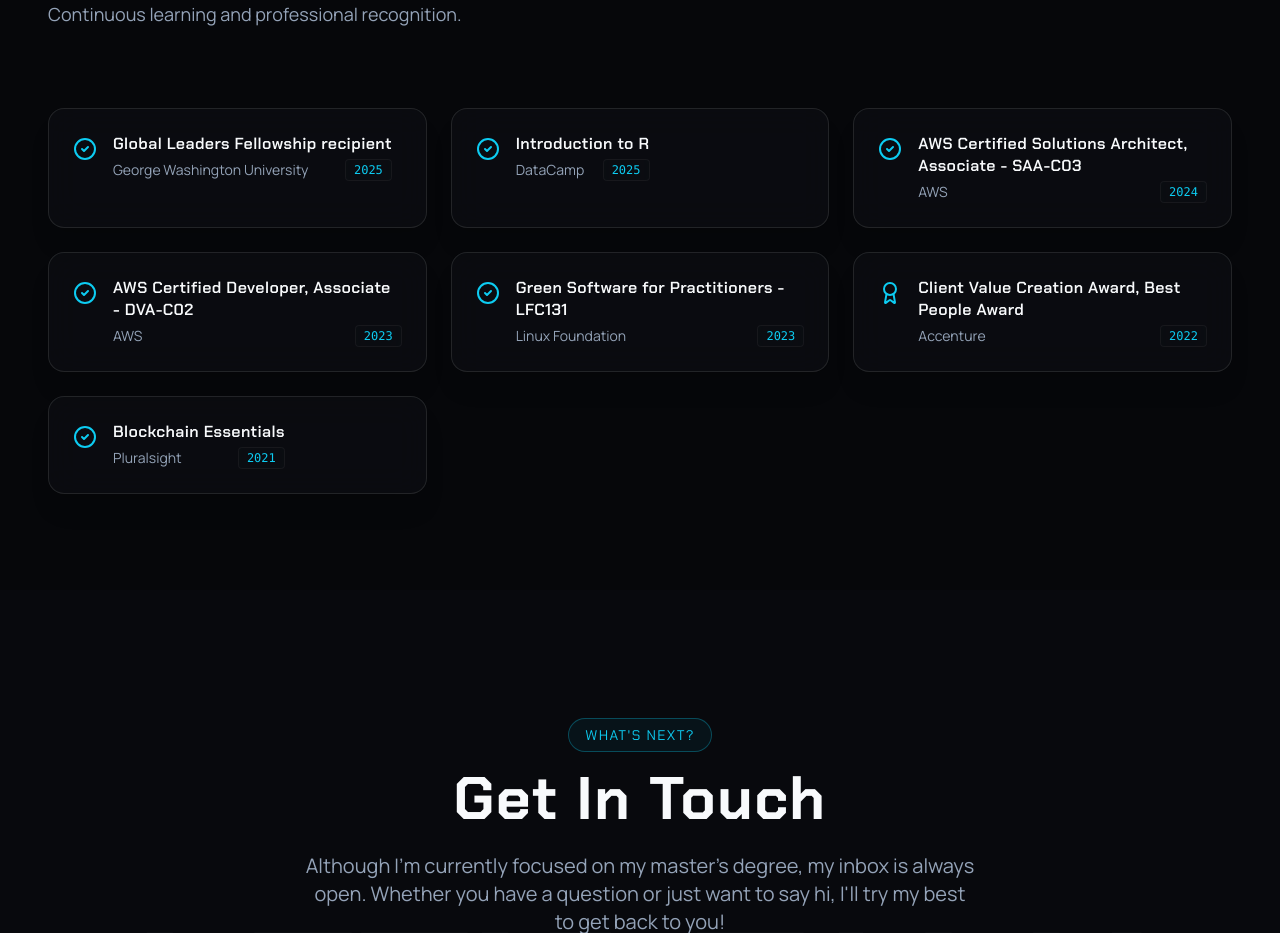
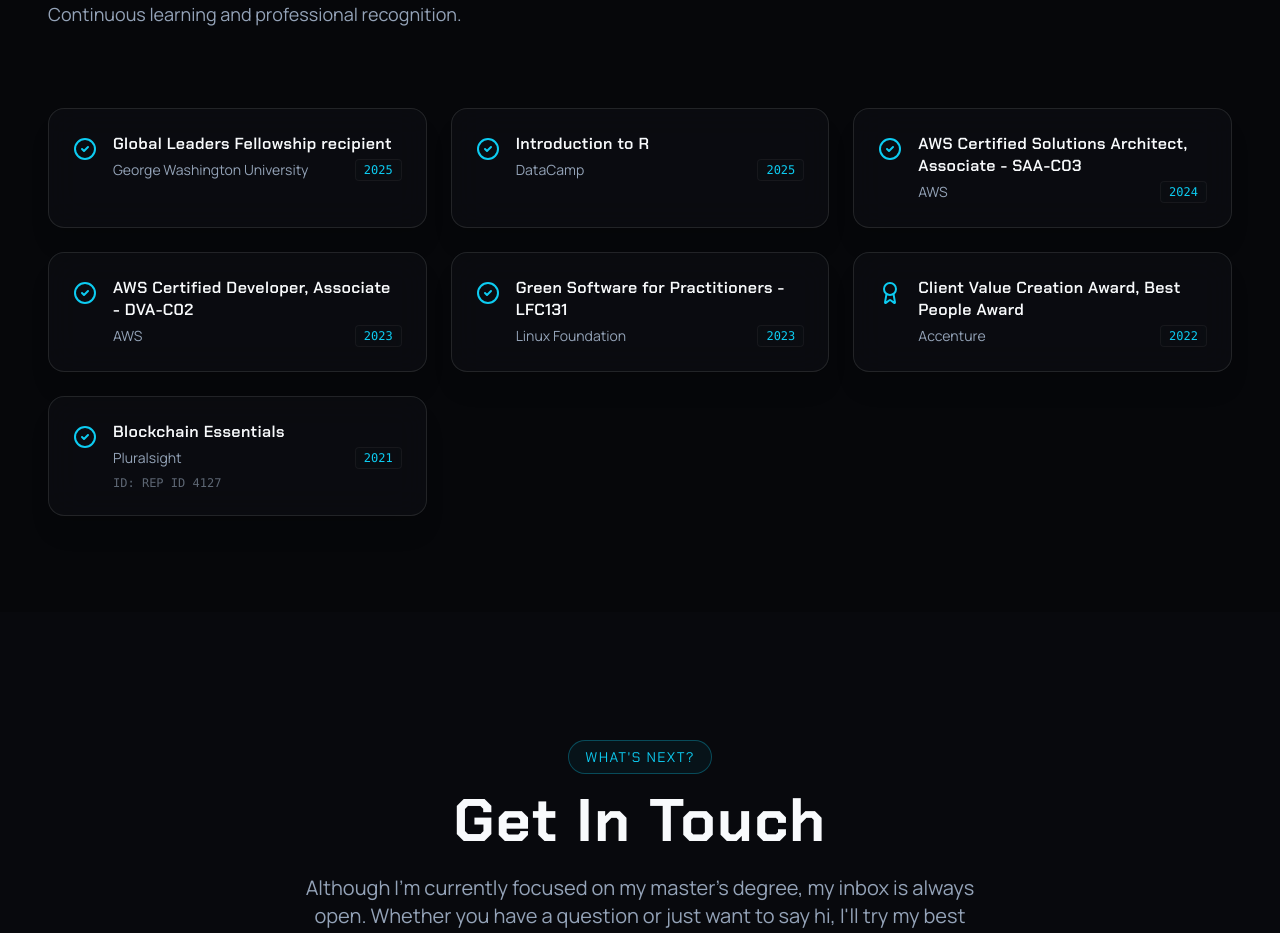
Before and after one commit to DhanushGWU1995/dhanush-mathivanan-portfolio, a React (Vite) app: page / in a window 1280 px wide. Shown: the part 9040-9973 px from the top of the page. Built offline with nearby package versions, Linux system fonts and the light colour scheme.

Commit message:
feat: display credentialId on certification cards when available

```diff
--- a/src/components/Certifications.tsx
+++ b/src/components/Certifications.tsx
@@ -22,12 +22,17 @@
                     <CheckCircle2 size={24} />
                   )}
                 </div>
-                <div>
+                <div className="flex-1 min-w-0">
                   <h4 className="font-semibold text-foreground leading-snug mb-1">{cert.name}</h4>
                   <div className="flex items-center justify-between text-sm text-muted-foreground">
                     <span>{cert.issuer}</span>
-                    <span className="font-mono text-xs glass px-2 py-0.5 rounded text-primary border-primary/20">{cert.year}</span>
+                    <span className="font-mono text-xs glass px-2 py-0.5 rounded text-primary border-primary/20 shrink-0 ml-2">{cert.year}</span>
                   </div>
+                  {cert.credentialId && (
+                    <div className="mt-1.5 text-xs text-muted-foreground/60 font-mono">
+                      ID: {cert.credentialId}
+                    </div>
+                  )}
                 </div>
               </div>
             </FadeIn>
```
